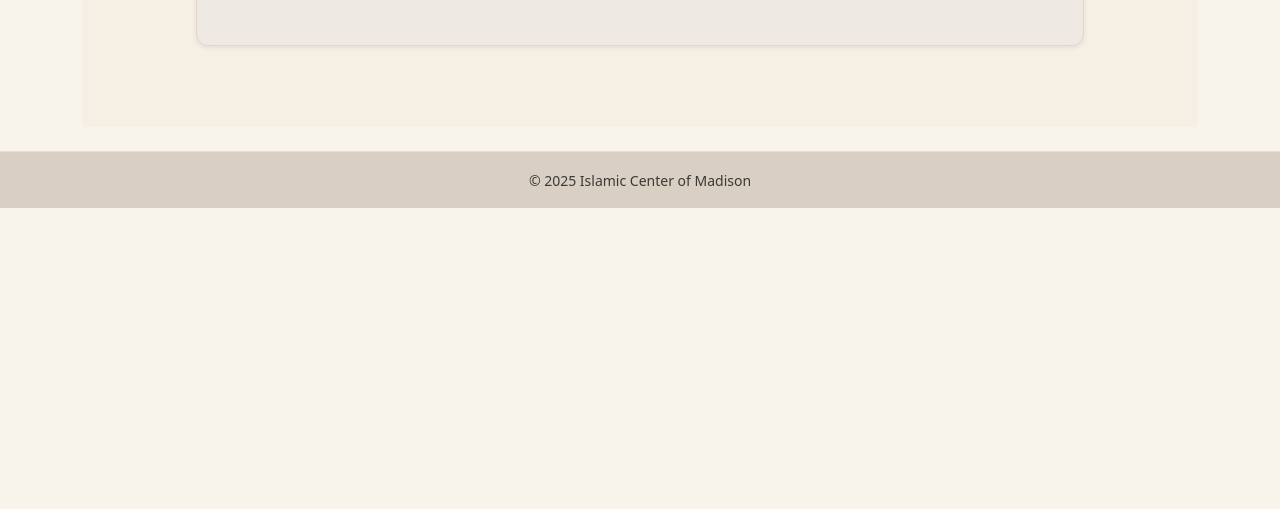
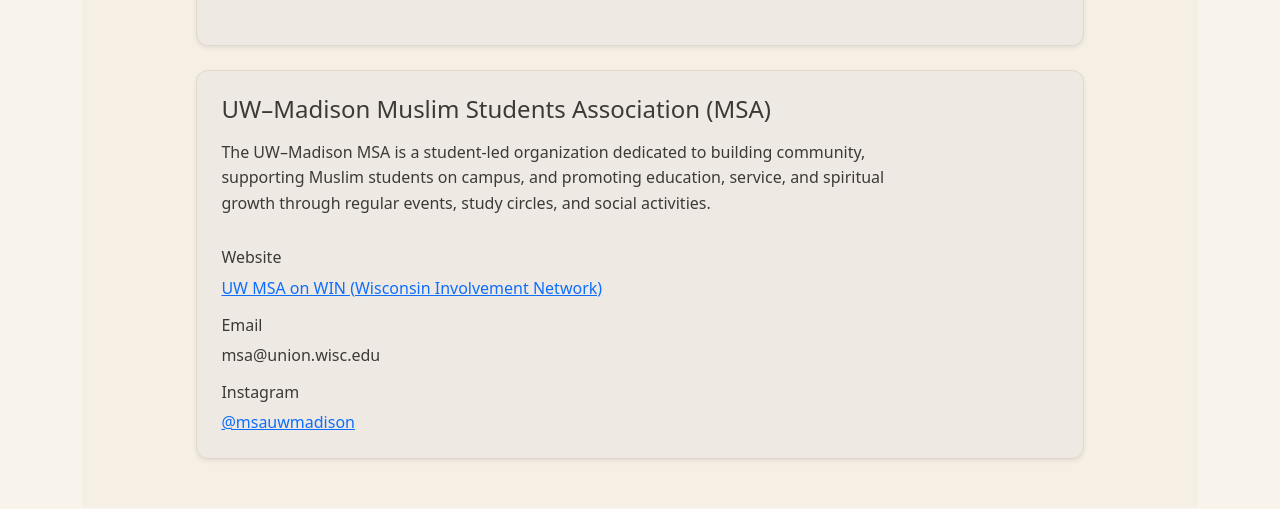
Before and after one commit to CS571-F25/p3, a React (Vite) app: page /#/contact in a window 1280 px wide. Shown: the part 670-1179 px from the top of the page. Before the commit the page ends 878 px from the top, so only its background shows below. Built offline with nearby package versions, Linux system fonts and the light colour scheme; a web font is replaced by a local one.

Commit message:
Converted Contacts into multiple components

```diff
--- a/package.json
+++ b/package.json
@@ -18,6 +18,7 @@
     "react-bootstrap": "^2.10.10",
     "react-chartjs-2": "^5.3.1",
     "react-dom": "^19.1.1",
+    "react-icons": "^5.5.0",
     "react-router": "^7.9.6",
     "react-router-dom": "^6.30.2",
     "recharts": "^3.4.1"
--- /dev/null
+++ b/src/components/ContactComponents/ContactDetails.jsx
@@ -0,0 +1,23 @@
+import { Col } from "react-bootstrap";
+
+export default function ContactDetails() {
+    return (
+        <Col md={6} className="mb-4">
+            <h4>Islamic Center of Madison</h4>
+            <p style={{ lineHeight: 1.6 }}>
+                21 N Orchard St<br />
+                Madison, WI 53715<br />
+                United States
+            </p>
+
+            <h5 className="mt-3">General Email</h5>
+            <p>contact@icm-madison.org</p>
+
+            <h5 className="mt-3">Phone</h5>
+            <p>(608) 555-1234</p>
+
+            <h5 className="mt-3">Imam / Leadership</h5>
+            <p>imam@icm-madison.org</p>
+        </Col>
+    );
+}
--- /dev/null
+++ b/src/components/ContactComponents/ContactHeader.jsx
@@ -0,0 +1,12 @@
+export default function ContactHeader() {
+    return (
+        <>
+            <h1 style={{ marginBottom: "1rem" }}>Contact Us</h1>
+            <p style={{ maxWidth: "40rem", lineHeight: 1.6 }}>
+                We’re here to help. Whether you have questions about
+                prayer times, programs, events, or general inquiries,
+                feel free to reach out using the information below.
+            </p>
+        </>
+    );
+}
--- /dev/null
+++ b/src/components/ContactComponents/ContactMSA.jsx
@@ -0,0 +1,42 @@
+import { Card } from "react-bootstrap";
+
+export default function ContactMSA() {
+    return (
+        <Card
+            className="p-4 shadow-sm mt-4"
+            style={{
+                borderRadius: "12px",
+            }}
+        >
+            <h4 className="mb-3">UW–Madison Muslim Students Association (MSA)</h4>
+
+            <p style={{ maxWidth: "45rem", lineHeight: 1.6 }}>
+                The UW–Madison MSA is a student-led organization dedicated to
+                building community, supporting Muslim students on campus, and
+                promoting education, service, and spiritual growth through regular
+                events, study circles, and social activities.
+            </p>
+
+            <h6 className="mt-3">Website</h6>
+            <a
+                href="https://win.wisc.edu/organization/msa"
+                target="_blank"
+                rel="noopener noreferrer"
+            >
+                UW MSA on WIN (Wisconsin Involvement Network)
+            </a>
+
+            <h6 className="mt-3">Email</h6>
+            <p style={{ margin: 0 }}>msa@union.wisc.edu</p>
+
+            <h6 className="mt-3">Instagram</h6>
+            <a
+                href="https://instagram.com/msauwmadison"
+                target="_blank"
+                rel="noopener noreferrer"
+            >
+                @msauwmadison
+            </a>
+        </Card>
+    );
+}
--- /dev/null
+++ b/src/components/ContactComponents/ContactMap.jsx
@@ -0,0 +1,28 @@
+import { Col } from "react-bootstrap";
+
+export default function ContactMap() {
+    return (
+        <Col md={6}>
+            <div
+                style={{
+                    width: "100%",
+                    height: "300px",
+                    borderRadius: "12px",
+                    overflow: "hidden",
+                    boxShadow: "0 2px 6px rgba(0,0,0,0.15)",
+                }}
+            >
+                <iframe
+                    title="Islamic Center of Madison Location"
+                    width="100%"
+                    height="100%"
+                    style={{ border: 0 }}
+                    loading="lazy"
+                    allowFullScreen
+                    referrerPolicy="no-referrer-when-downgrade"
+                    src="https://www.google.com/maps/embed?pb=!1m18!1m12!1m3!1d2914.440289037046!2d-89.408933784521!3d43.07419637914551!2m3!1f0!2f0!3f0!3m2!1i1024!2i768!4f13.1!3m3!1m2!1s0x8807accf30d1bd7b%3A0x6264072d855268d!2sIslamic%20Center%20of%20Madison!5e0!3m2!1sen!2sus!4v1697660000000!5m2!1sen!2sus"
+                />
+            </div>
+        </Col>
+    );
+}
--- a/src/screens/Contact.jsx
+++ b/src/screens/Contact.jsx
@@ -1,6 +1,10 @@
-import { Container, Card, Row, Col } from "react-bootstrap";
+import { Container, Card, Row } from "react-bootstrap";
+import ContactHeader from "../components/ContactComponents/ContactHeader";
+import ContactDetails from "../components/ContactComponents/ContactDetails";
+import ContactMap from "../components/ContactComponents/ContactMap";
+import ContactMSA from "../components/ContactComponents/ContactMSA";
 
-export default function Contact() {
+export default function ContactPage() {
     return (
         <main
             style={{
@@ -10,58 +14,17 @@
             }}
         >
             <Container>
+
                 <Card className="p-4 shadow-sm">
-                    <h1 style={{ marginBottom: "1rem" }}>Contact Us</h1>
-
-                    <p style={{ maxWidth: "40rem", lineHeight: 1.6 }}>
-                        We’re here to help. Whether you have questions about
-                        prayer times, programs, events, or general inquiries,
-                        feel free to reach out using the information below.
-                    </p>
+                    <ContactHeader />
 
                     <Row className="mt-4">
-                        <Col md={6} className="mb-4">
-                            <h4>Islamic Center of Madison</h4>
-                            <p style={{ lineHeight: 1.6 }}>
-                                21 N Orchard St<br />
-                                Madison, WI 53715<br />
-                                United States
-                            </p>
-
-                            <h5 className="mt-3">General Email</h5>
-                            <p>contact@icm-madison.org</p>
-
-                            <h5 className="mt-3">Phone</h5>
-                            <p>(608) 555-1234</p>
-
-                            <h5 className="mt-3">Imam / Leadership</h5>
-                            <p>imam@icm-madison.org</p>
-                        </Col>
-
-                        <Col md={6}>
-                            <div
-                                style={{
-                                    width: "100%",
-                                    height: "300px",
-                                    borderRadius: "12px",
-                                    overflow: "hidden",
-                                    boxShadow: "0 2px 6px rgba(0,0,0,0.15)",
-                                }}
-                            >
-                                <iframe
-                                    title="Islamic Center of Madison Location"
-                                    width="100%"
-                                    height="100%"
-                                    style={{ border: 0 }}
-                                    loading="lazy"
-                                    allowFullScreen
-                                    referrerPolicy="no-referrer-when-downgrade"
-                                    src="https://www.google.com/maps/embed?pb=!1m18!1m12!1m3!1d2914.440289037046!2d-89.408933784521!3d43.07419637914551!2m3!1f0!2f0!3f0!3m2!1i1024!2i768!4f13.1!3m3!1m2!1s0x8807accf30d1bd7b%3A0x6264072d855268d!2sIslamic%20Center%20of%20Madison!5e0!3m2!1sen!2sus!4v1697660000000!5m2!1sen!2sus"
-                                />
-                            </div>
-                        </Col>
+                        <ContactDetails />
+                        <ContactMap />
                     </Row>
                 </Card>
+
+                <ContactMSA />
             </Container>
         </main>
     );
```
Also changed, not shown: 1 other file (tests, documents, lock files or other folders).
